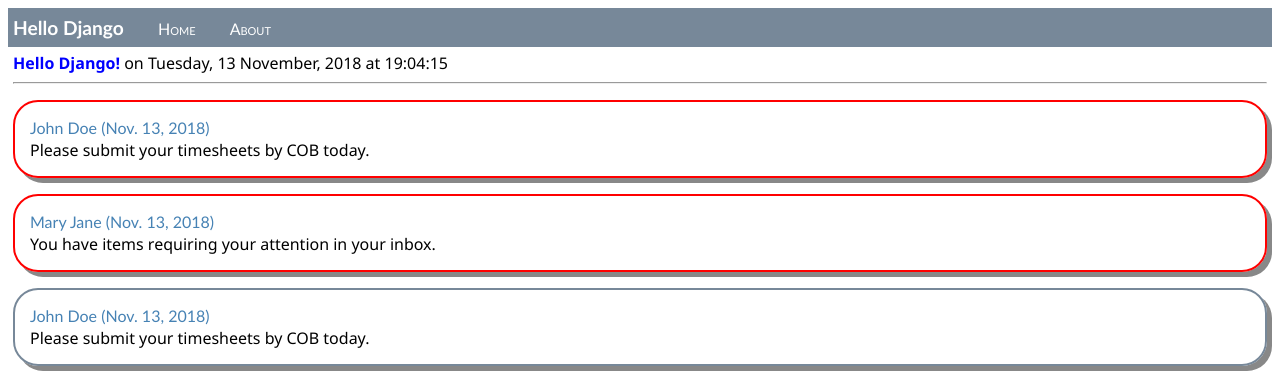
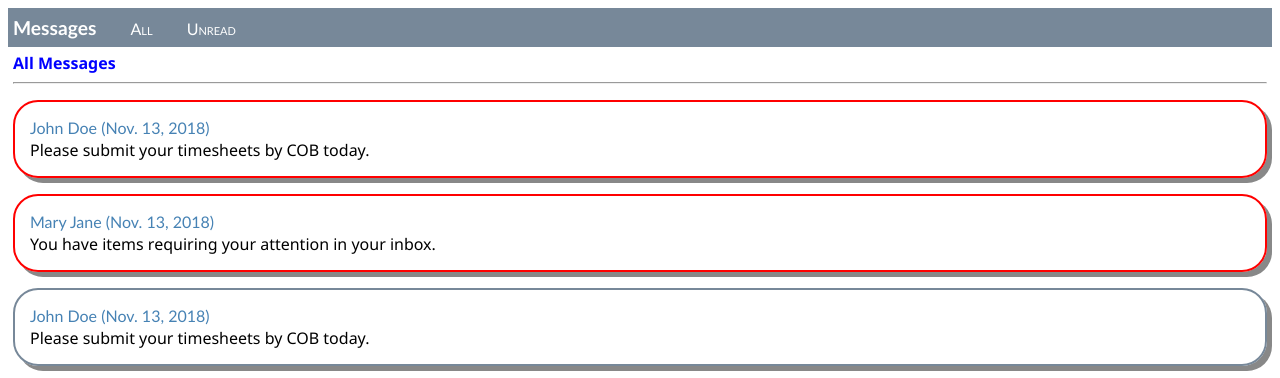
Before and after one commit to PorkchopDonut/DjangoSamples, a Django app: page / in a window 1280 px wide. Shown: the top 378 px of the page. Run offline with Django 3.2, Linux system fonts and the light colour scheme; data comes from the database, SQL or seed files in the repository.

Commit message:
Incorporated pages for "all" vs "unread" messages and streamlined rendering.

```diff
--- a/Django Sample/Django_Sample/urls.py
+++ b/Django Sample/Django_Sample/urls.py
@@ -3,6 +3,6 @@ import HelloDjangoApp.views
 
 urlpatterns = [
     url(r'^$', HelloDjangoApp.views.index, name='index'),
-    url(r'^home$', HelloDjangoApp.views.index, name='home'),
-    url(r'^about$', HelloDjangoApp.views.about, name='about')
+    url(r'^all$', HelloDjangoApp.views.index, name='all'),
+    url(r'^unread$', HelloDjangoApp.views.unread, name='unread')
 ]
--- a/Django Sample/HelloDjangoApp/templates/HelloDjangoApp/about.html
+++ /dev/null
@@ -1,4 +0,0 @@
-{% extends "HelloDjangoApp/layout.html" %}
-{% block content %}
-{{ content }}
-{% endblock %}
--- a/Django Sample/HelloDjangoApp/templates/HelloDjangoApp/index.html
+++ b/Django Sample/HelloDjangoApp/templates/HelloDjangoApp/index.html
@@ -1,7 +1,6 @@
 {% extends "HelloDjangoApp/layout.html" %}
 {% block content %}
 <span class="greeting">{{ greeting }}</span>
-{{ content }}
 <hr />
 {% for message in messages %}
 <p class="{% if message.read %}read{% else %}unread{% endif %}-message"><span class="message-header">{{ message.sender }} ({{ message.date }})</span><br>{{ message.message }}</p>
--- a/Django Sample/HelloDjangoApp/templates/HelloDjangoApp/layout.html
+++ b/Django Sample/HelloDjangoApp/templates/HelloDjangoApp/layout.html
@@ -9,9 +9,9 @@
 
 <body>
     <div class="navbar">
-       <a href="/" class="navbar-brand">Hello Django</a>
-       <a href="{% url 'home' %}" class="navbar-item">Home</a>
-       <a href="{% url 'about' %}" class="navbar-item">About</a>
+       <a href="/" class="navbar-brand">Messages</a>
+       <a href="{% url 'all' %}" class="navbar-item">All</a>
+       <a href="{% url 'unread' %}" class="navbar-item">Unread</a>
     </div>
 
     <div class="body-content">
--- a/Django Sample/HelloDjangoApp/views.py
+++ b/Django Sample/HelloDjangoApp/views.py
@@ -7,27 +7,23 @@ import sqlite3
 import os
 
 def index(request):
-    now = datetime.now()
-
-    messages = Message.objects.order_by('-date').only('number', 'sender', 'message', 'date', 'read')
-
     return render(
         request,
         "HelloDjangoApp/index.html",
         {
-            'title': "Hello Django!",
-            'greeting': "Hello Django!",
-            'content': " on " + now.strftime("%A, %d %B, %Y at %X"),
-            'messages': messages
+            'title': "All Messages",
+            'greeting': "All Messages",
+            'messages': Message.objects.order_by('-date').only('number', 'sender', 'message', 'date', 'read')
         }
     )
 
-def about(request):
+def unread(request):
     return render(
         request,
-        "HelloDjangoApp/about.html",
+        "HelloDjangoApp/index.html",
         {
-            'title' : "About HelloDjangoApp",
-            'content' : "Example app page for Django."
+            'title' : "Unread Messages",
+            'greeting' : "Unread Messages",
+            'messages' : Message.objects.filter(read=False).order_by('-date').only('number', 'sender', 'message', 'date', 'read')
         }
     )
```
Also changed, not shown: 1 other file.
